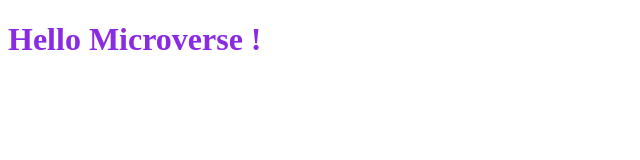
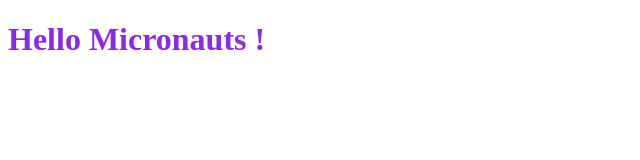
Before and after one commit to houdamzari/Hello-World, a website: page index.html in a window 1280 px wide. Shown: the full height of the page, 0-640 px from the left. Drawn offline with Linux system fonts and the light colour scheme.

Commit message:
Fix validation issues

```diff
--- a/index.html
+++ b/index.html
@@ -8,6 +8,6 @@
     <link rel="stylesheet" href="style.css" />
   </head>
   <body>
-    <h1>Hello Microverse !</h1>
+    <h1>Hello Micronauts !</h1>
   </body>
 </html>
```
